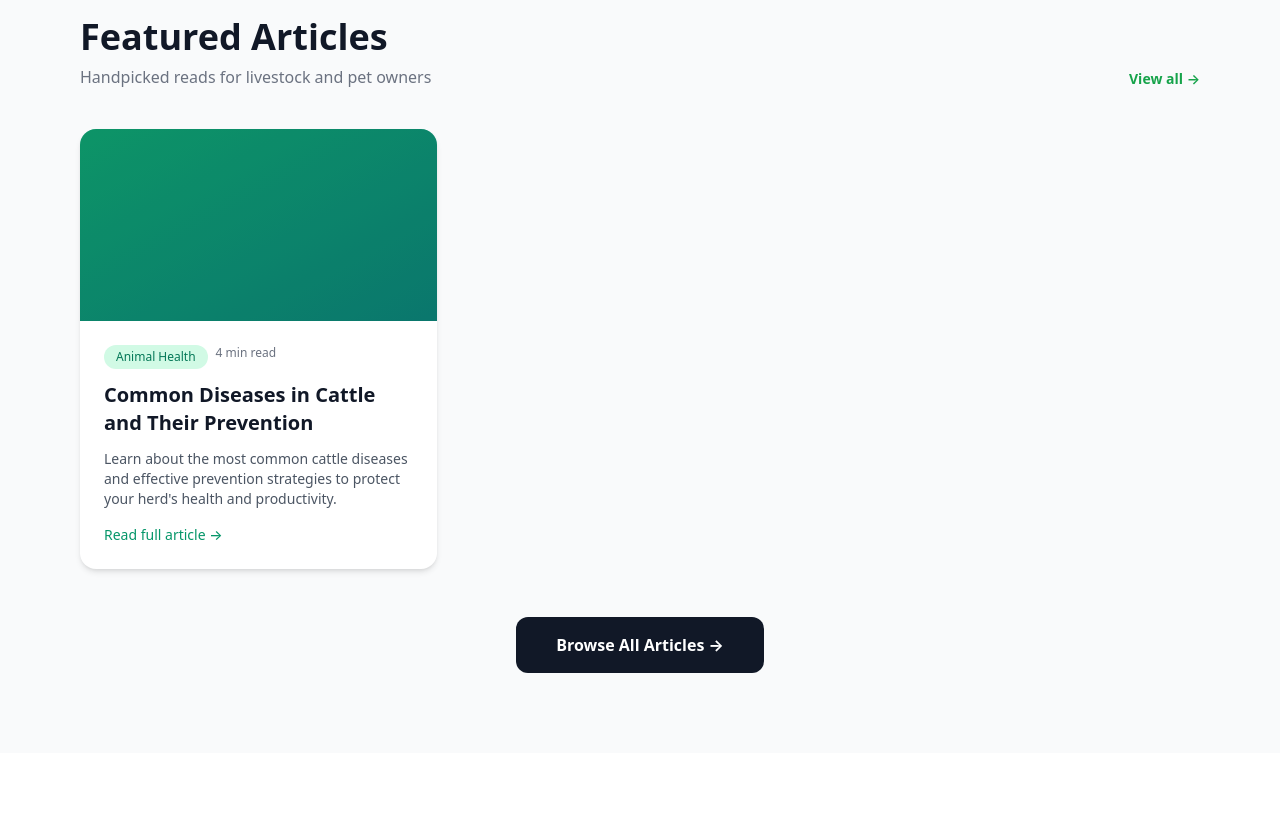
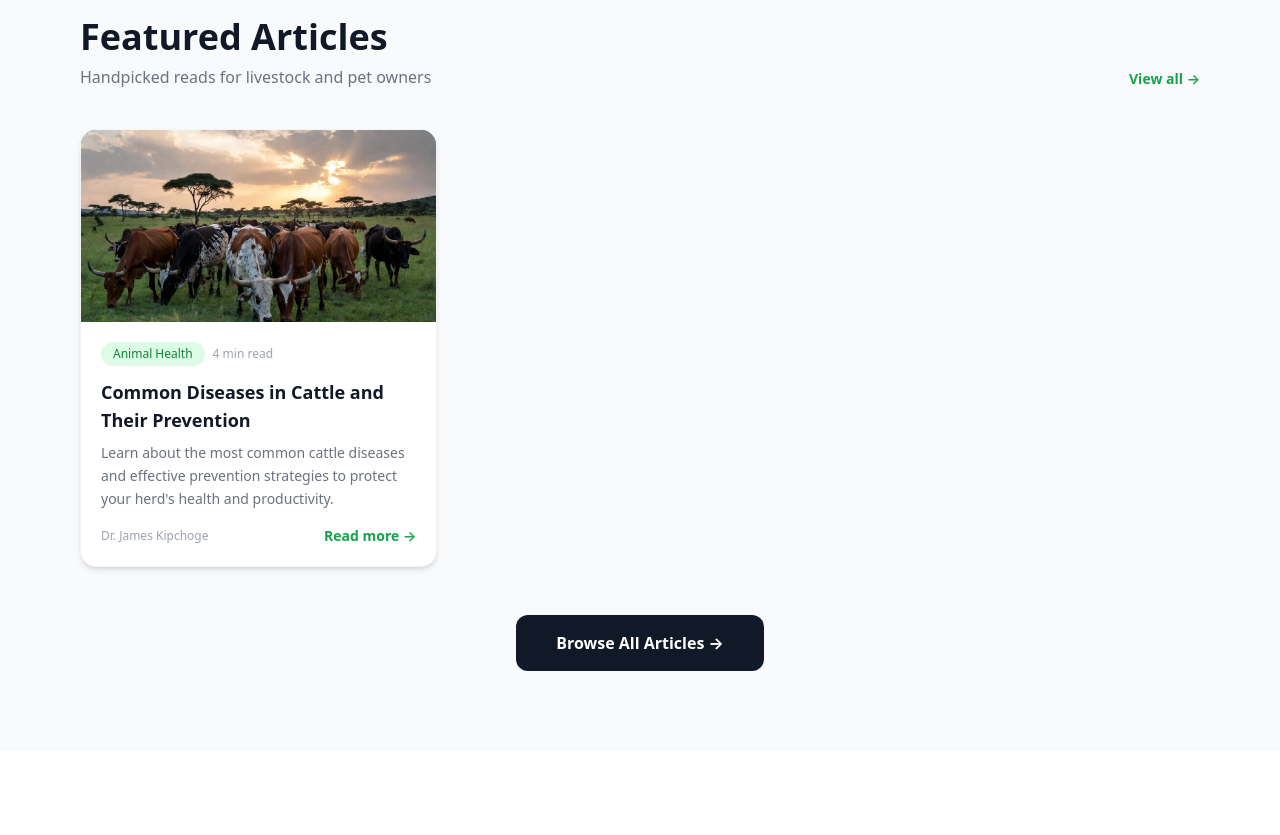
Before and after one commit to mathewschilongo099/VetSphere, a Next.js app: page / in a window 1280 px wide. Shown: the part 740-1575 px from the top of the page. Built offline with nearby package versions, Linux system fonts and the light colour scheme.

Commit message:
Update ArticleCard.tsx

```diff
--- a/src/components/content/ArticleCard.tsx
+++ b/src/components/content/ArticleCard.tsx
@@ -1,5 +1,5 @@
 import Link from 'next/link';
-
+import Image from 'next/image';
 import { BlogPost } from '@/types';
 
 interface ArticleCardProps {
@@ -8,21 +8,45 @@ interface ArticleCardProps {
 
 export default function ArticleCard({ post }: ArticleCardProps) {
   return (
-    <div className="bg-white dark:bg-gray-800 rounded-2xl overflow-hidden shadow-md hover:shadow-xl transition-all group">
-      <div className="h-48 bg-gradient-to-br from-emerald-500 to-teal-600 relative">
-        <div className="absolute inset-0 bg-black/20 group-hover:bg-black/10 transition-colors" />
+    <div className="bg-white rounded-2xl overflow-hidden shadow-md hover:shadow-xl transition-all group border border-gray-100">
+
+      {/* Image */}
+      <div className="relative h-48 w-full bg-gradient-to-br from-emerald-500 to-teal-600">
+        {post.image && (
+          <Image
+            src={post.image}
+            alt={post.imageAlt || post.title}
+            fill
+            className="object-cover group-hover:scale-105 transition-transform duration-300"
+          />
+        )}
       </div>
-      <div className="p-6">
-        <div className="flex gap-2 mb-3">
-          <span className="text-xs px-3 py-1 bg-emerald-100 dark:bg-emerald-900 text-emerald-700 dark:text-emerald-400 rounded-full">{post.category}</span>
-          <span className="text-xs text-gray-500">{post.readTime}</span>
+
+      {/* Content */}
+      <div className="p-5">
+        <div className="flex items-center gap-2 mb-3">
+          <span className="text-xs px-3 py-1 bg-green-100 text-green-700 rounded-full font-medium">
+            {post.category}
+          </span>
+          <span className="text-xs text-gray-400">{post.readTime}</span>
         </div>
-        <h3 className="font-semibold text-xl mb-3 line-clamp-2 group-hover:text-emerald-600 transition-colors">{post.title}</h3>
-        <p className="text-gray-600 dark:text-gray-400 text-sm line-clamp-3 mb-4">{post.excerpt}</p>
-        <Link href={`/articles/${post.slug}`} className="text-emerald-600 font-medium text-sm flex items-center gap-1 group-hover:gap-2 transition-all">
-          Read full article →
-        </Link>
+        <h3 className="font-bold text-gray-900 text-lg mb-2 line-clamp-2 group-hover:text-green-600 transition-colors">
+          {post.title}
+        </h3>
+        <p className="text-gray-500 text-sm line-clamp-3 mb-4 leading-relaxed">
+          {post.excerpt}
+        </p>
+        <div className="flex items-center justify-between">
+          <span className="text-xs text-gray-400">{post.author}</span>
+          <Link
+            href={`/articles/${post.slug}`}
+            className="text-green-600 font-semibold text-sm hover:underline"
+          >
+            Read more →
+          </Link>
+        </div>
       </div>
+
     </div>
   );
 }
```
